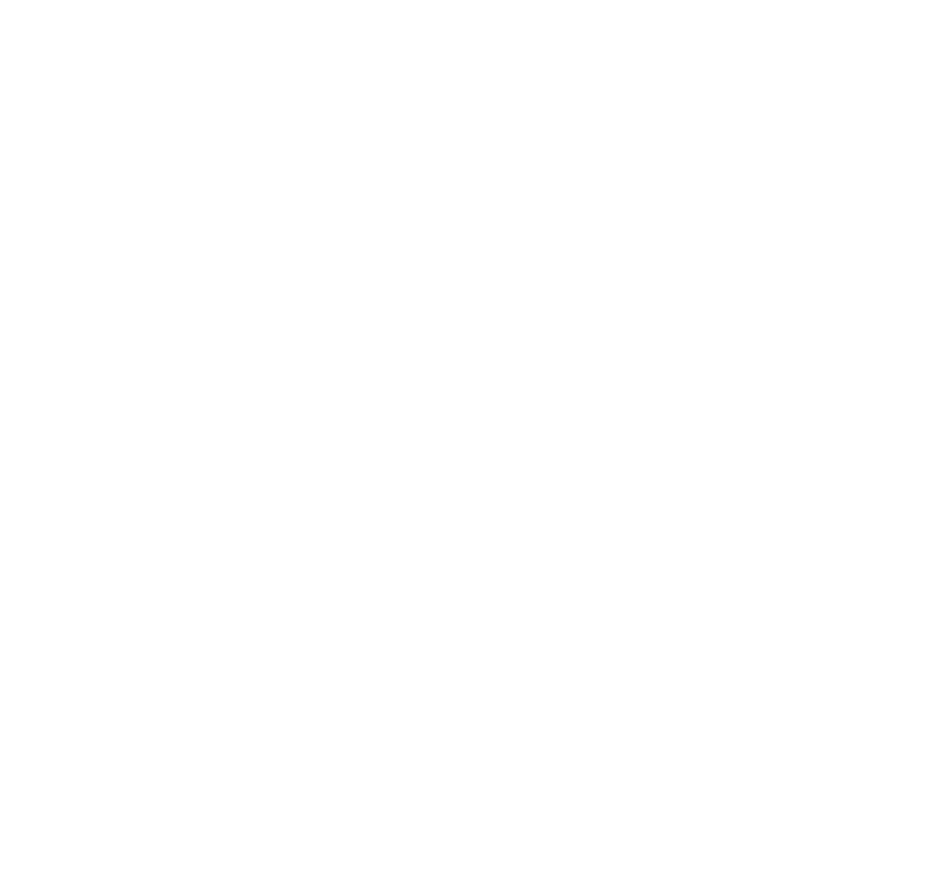
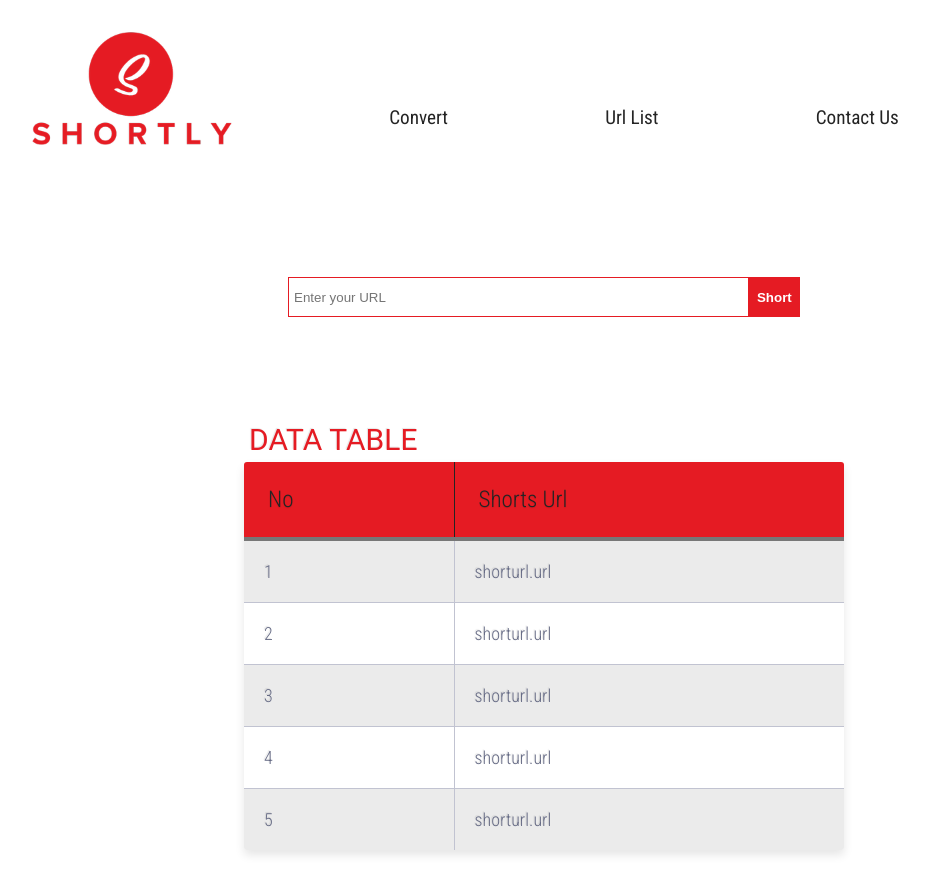
Before and after one commit to GSG-G10/Shortly, a website: page public/index.html in a window 1280 px wide. Shown: the whole page, without its empty margins (96-1025 px from the left). Before the commit the page ends 800 px from the top, so only its background shows below. Drawn offline with Linux system fonts and the light colour scheme.

Commit message:
Create front-end login and convert url page Relates #3

```diff
--- a/public/assest/style/style.css
+++ b/public/assest/style/style.css
@@ -0,0 +1,299 @@
+@import url('https://fonts.googleapis.com/css2?family=Roboto+Condensed:wght@300;400;700&display=swap');
+*{
+    margin: 0;
+    padding: 0;
+    box-sizing: border-box;
+}
+:root{
+    font-family: 'Roboto Condensed', sans-serif;
+    --brand-color: #E51B23;
+    --title-color: #242424;
+    --paragraph-color: #777777;
+
+}
+/* Container */
+.container{
+    width: 80%;
+    margin: auto;
+}
+/* Header */
+.header{
+    width: 100%;
+}
+.header-navbar-nav{
+    display: flex;
+    align-items: flex-end;
+    justify-content: center;
+    padding: 2rem 0;
+}
+.navbar-logo{
+    /* flex: 1; */
+    width: 200px;
+    height: 100%;
+}
+.navbar-list{
+    flex: 5;
+    display: flex;
+    justify-content: space-evenly;
+    padding-bottom: 1rem;
+}
+.navbar-list-item{
+    list-style: none;
+}
+.navbar-list-item-a{
+    text-decoration: none;
+    color: var(--title-color);
+    font-size: 1.2rem;
+}
+/* Main Section */
+.main{
+    margin-bottom: 20rem;
+}
+/* login */
+.convert,
+.login{
+    height: 30vh;
+    /* border: 1px solid blue; */
+    display: flex;
+    align-items: center;
+    justify-content: center;
+}
+.convert-form{
+    width: 50%;
+    height:100%;
+    display: flex;
+    align-items: center;
+    justify-content: center;
+}
+.login-form{
+    width: 100%;
+    height:100%;
+    /* background: #E51B23; */
+    display: flex;
+    align-items: center;
+    justify-content: center;
+
+}
+.form-input-field{
+    margin-top: 15rem;
+    width: 70%;
+    height: 60%;
+    display: flex;
+    flex-direction: column;
+    align-items: center;
+    justify-content: space-between;
+
+}
+.login-form-input{
+    width: 100%;
+    height:5vh;
+    border: 1px solid var(--brand-color);
+    outline: none;
+    padding: 0 5px ;
+}
+.login-form-btn{
+    border: none;
+    width: 100%;
+    height:5vh;
+    background: var(--brand-color);
+    color: #fff;
+    font-weight: 600;
+}
+/* Convert Section */
+.form-convert-field{
+    width: 100%;
+    display: flex;
+    align-items: center;
+    justify-content: center;
+}
+
+.convert-form-input{
+    width: 90%;
+    height:5vh;
+    border: 1px solid var(--brand-color);
+    outline: none;
+    padding: 0 5px ;
+}
+
+.convert-form-btn{
+    border: none;
+    width: 10%;
+    height:5vh;
+    background: var(--brand-color);
+    color: #fff;
+    font-weight: 600;
+
+}
+/* Url List */
+
+.table-title {
+    display: block;
+   margin: auto;
+   max-width: 600px;
+   padding:5px;
+   width: 100%;
+ }
+
+ .table-title h3 {
+    color: var(--brand-color);
+    font-size: 30px;
+    font-weight: 400;
+    font-style:normal;
+    font-family: "Roboto", helvetica, arial, sans-serif;
+    text-shadow: -1px -1px 1px rgba(0, 0, 0, 0.1);
+    text-transform:uppercase;
+ }
+
+
+ /*** Table Styles **/
+
+ .table-fill {
+   background: white;
+   border-radius:3px;
+   border-collapse: collapse;
+   height: 320px;
+   margin: auto;
+   max-width: 600px;
+   padding:5px;
+   width: 100%;
+   box-shadow: 0 5px 10px rgba(0, 0, 0, 0.1);
+   animation: float 5s infinite;
+
+ }
+
+ th {
+   color:var(--title-color);;
+   background:var(--brand-color);
+   border-bottom:4px solid var(--paragraph-color);
+   border-right: 1px solid var(--title-color);
+   font-size:23px;
+   font-weight: 100;
+   padding:24px;
+   text-align:left;
+   text-shadow: 0 1px 1px rgba(0, 0, 0, 0.1);
+   vertical-align:middle;
+ }
+
+ th:first-child {
+   border-top-left-radius:3px;
+ }
+
+ th:last-child {
+   border-top-right-radius:3px;
+   border-right:none;
+ }
+
+ tr {
+   border-top: 1px solid #C1C3D1;
+   border-bottom: 1px solid #C1C3D1;
+   color:#666B85;
+   font-size:16px;
+   font-weight:normal;
+   text-shadow: 0 1px 1px rgba(256, 256, 256, 0.1);
+ }
+
+ tr:hover td {
+   background:#4E5066;
+   color:#FFFFFF;
+   border-top: 1px solid #22262e;
+ }
+
+ tr:first-child {
+   border-top:none;
+ }
+
+ tr:last-child {
+   border-bottom:none;
+ }
+
+ tr:nth-child(odd) td {
+   background:#EBEBEB;
+ }
+
+ tr:nth-child(odd):hover td {
+   background:#4E5066;
+ }
+
+ tr:last-child td:first-child {
+   border-bottom-left-radius:3px;
+ }
+
+ tr:last-child td:last-child {
+   border-bottom-right-radius:3px;
+ }
+
+ td {
+   background:#FFFFFF;
+   padding:20px;
+   text-align:left;
+   vertical-align:middle;
+   font-weight:300;
+   font-size:18px;
+   text-shadow: -1px -1px 1px rgba(0, 0, 0, 0.1);
+   border-right: 1px solid #C1C3D1;
+ }
+
+ td:last-child {
+   border-right: 0px;
+ }
+
+ th.text-left {
+   text-align: left;
+ }
+
+ th.text-center {
+   text-align: center;
+ }
+
+ th.text-right {
+   text-align: right;
+ }
+
+ td.text-left {
+   text-align: left;
+ }
+
+ td.text-center {
+   text-align: center;
+ }
+
+ td.text-right {
+   text-align: right;
+ }
+
+.convert,
+.navbar-list,
+.url-list{
+    /* display:none; */
+}
+.login{
+    display: none;
+}
+
+
+/* Media Queryes */
+@media screen and (min-width: 600){
+    .main{
+        height:auto;
+    }
+    .header-navbar-nav{
+        min-height: 35vh;
+        flex-direction: column;
+        align-items: center;
+        justify-content:space-between;
+
+    }
+    .navbar-logo{
+        width: 200px;
+        height:130px;
+    }
+    .navbar-list{
+        width: 100%;
+        align-items: flex-end;
+    }
+
+    .convert-form
+    {
+        width: 100%;
+    }
+}
--- a/public/index.html
+++ b/public/index.html
@@ -1,12 +1,101 @@
 <!DOCTYPE html>
 <html lang="en">
-<head>
-    <meta charset="UTF-8">
-    <meta http-equiv="X-UA-Compatible" content="IE=edge">
-    <meta name="viewport" content="width=device-width, initial-scale=1.0">
+  <head>
+    <meta charset="UTF-8" />
+    <meta http-equiv="X-UA-Compatible" content="IE=edge" />
+    <meta name="viewport" content="width=device-width, initial-scale=1.0" />
+
+    <link rel="stylesheet" href="./assest/style/style.css" />
     <title>Shortly</title>
-</head>
-<body>
+  </head>
+  <body>
+    <header class="header">
+      <nav class="header-navbar-nav container">
+        <img src="./assest/images/logo.png" alt="" class="navbar-logo" />
 
-</body>
+        <ul class="navbar-list">
+          <li class="navbar-list-item">
+            <a href="#" class="navbar-list-item-a"> Convert </a>
+          </li>
+          <li class="navbar-list-item">
+            <a href="#" class="navbar-list-item-a"> Url List </a>
+          </li>
+          <li class="navbar-list-item">
+            <a href="#" class="navbar-list-item-a"> Contact Us </a>
+          </li>
+        </ul>
+      </nav>
+    </header>
+    <main class="main">
+      <!-- Login -->
+      <section class="login container">
+        <form action="/user" method="post" class="login-form">
+         <div class="form-input-field">
+            <input
+              class="login-form-input"
+              type="text"
+              name="username"
+              id="username"
+              placeholder="Username"
+              required
+            />
+            <button class="login-form-btn" type="submit">Login</button>
+        </form>
+      </section>
+      <!-- Convert -->
+      <section id="convert" class="convert container">
+        <form class="convert-form" action="/short" method="post">
+          <div class="form-convert-field">
+            <input
+              class="convert-form-input"
+              type="text"
+              name="url"
+              id="url"
+              placeholder="Enter your URL"
+              required
+            />
+            <button class="convert-form-btn" type="submit">Short</button>
+          </div>
+        </form>
+      </section>
+      <!-- URL List Table -->
+      <section class="url-list" id="url-list">
+        <div class="table-title">
+            <h3>Data Table</h3>
+            </div>
+            <table class="table-fill">
+            <thead>
+            <tr>
+            <th class="text-left">No</th>
+            <th class="text-left">Shorts Url</th>
+            </tr>
+            </thead>
+            <tbody class="table-hover">
+            <tr>
+            <td class="text-left">1</td>
+            <td class="text-left">shorturl.url</td>
+            </tr>
+            <tr>
+            <td class="text-left">2</td>
+            <td class="text-left">shorturl.url</td>
+            </tr>
+            <tr>
+            <td class="text-left">3</td>
+            <td class="text-left">shorturl.url</td>
+            </tr>
+            <tr>
+            <td class="text-left">4</td>
+            <td class="text-left">shorturl.url</td>
+            </tr>
+            <tr>
+            <td class="text-left">5</td>
+            <td class="text-left">shorturl.url</td>
+            </tr>
+            </tbody>
+            </table>
+
+
+      </section>
+    </main>
+  </body>
 </html>
```
Also changed, not shown: public/assest/images/logo.png (added).
